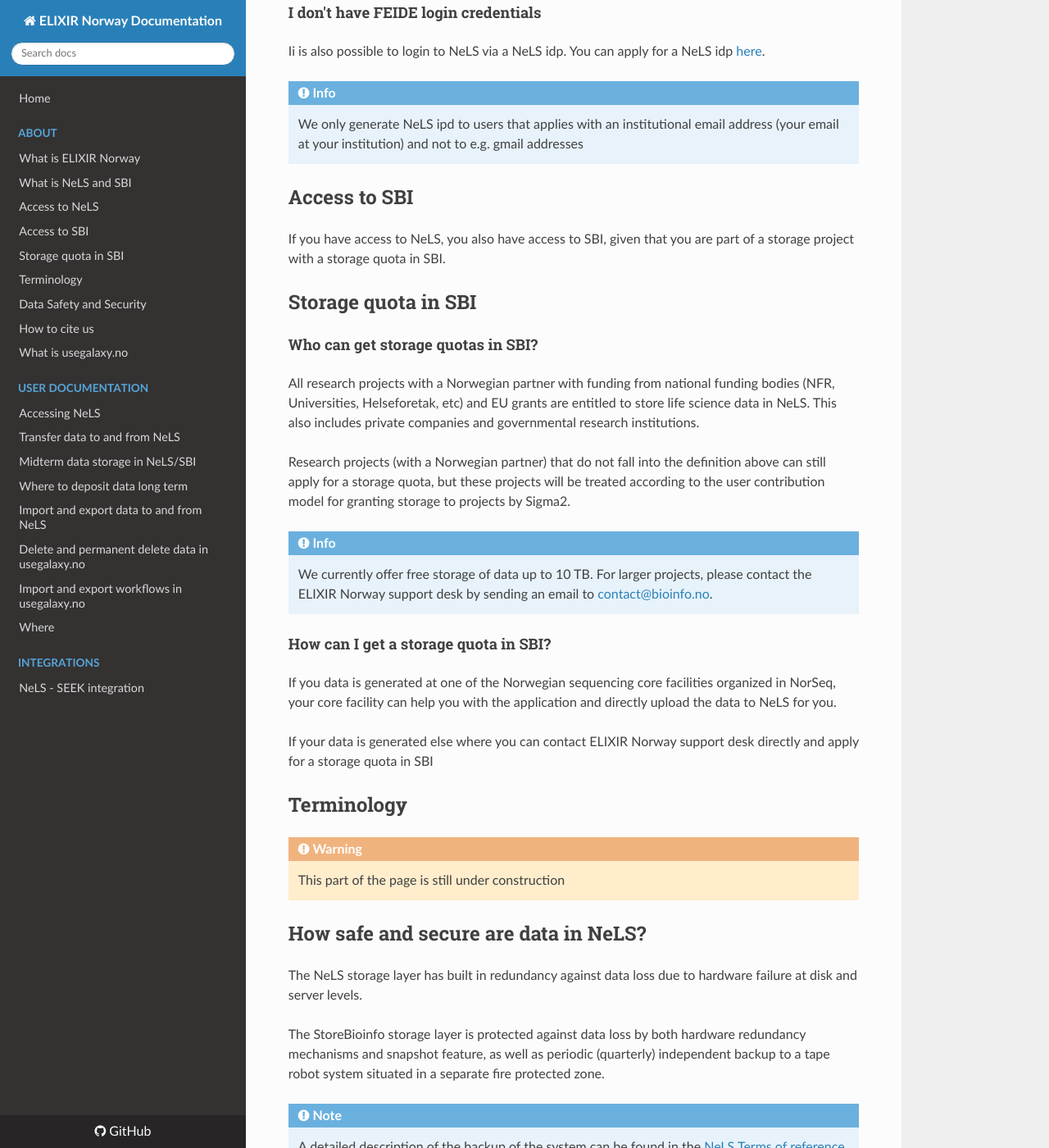
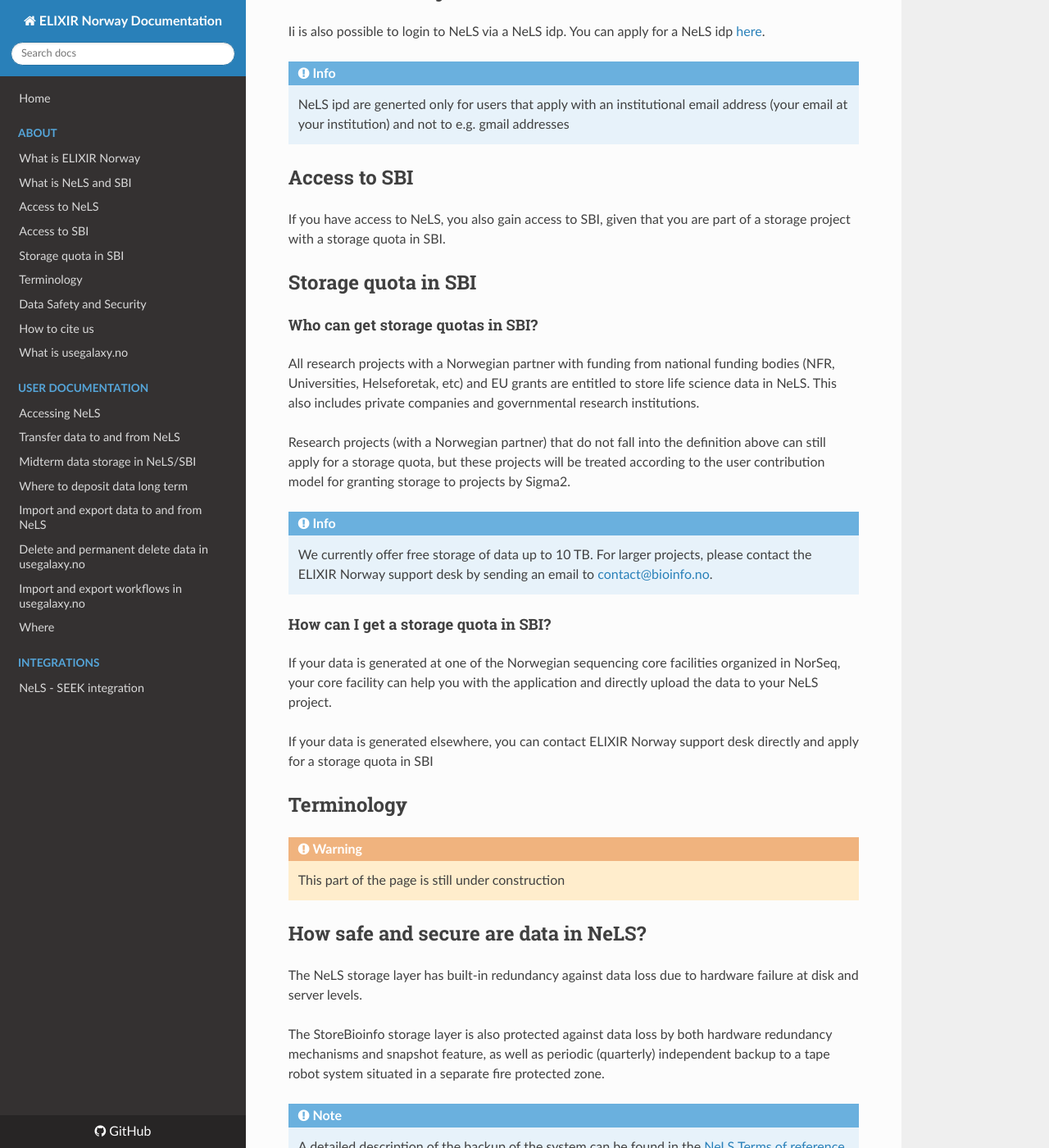
Before and after one commit to elixir-no-nels/nels-docs, an MkDocs documentation site: the page built from docs/about.md, in a window 1280 px wide and 1400 px high, scrolled down 2577 px. Shown: the whole window at 82% size. Built offline with MkDocs 1.6.1, drawn with Linux system fonts in a browser that asks for light colours; nearby versions of some CDN libraries; some of the changed text lies outside the part shown.

Commit message:
Update about.md
Minor edits

```diff
--- a/docs/about.md
+++ b/docs/about.md
@@ -60,10 +60,10 @@
 
 !!! info
 
-     We only generate NeLS ipd to users that applies with an institutional email address (your email at your institution) and not to e.g. gmail addresses
+     NeLS ipd are generted only for users that apply with an institutional email address (your email at your institution) and not to e.g. gmail addresses
 
 ## Access to SBI
-If you have access to NeLS, you also have access to SBI, given that you are part of a storage project with a storage quota in SBI.
+If you have access to NeLS, you also gain access to SBI, given that you are part of a storage project with a storage quota in SBI.
 
 ## Storage quota in SBI
 #### Who can get storage quotas in SBI?
@@ -77,9 +77,9 @@
 
 #### How can I get a storage quota in SBI?
 
-If you data is generated at one of the Norwegian sequencing core facilities organized in NorSeq, your core facility can help you with the application and directly upload the data to NeLS for you.
+If your data is generated at one of the Norwegian sequencing core facilities organized in NorSeq, your core facility can help you with the application and directly upload the data to your NeLS project.
 
-If your data is generated else where you can contact ELIXIR Norway support desk directly and apply for a storage quota in SBI
+If your data is generated elsewhere, you can contact ELIXIR Norway support desk directly and apply for a storage quota in SBI
 
 
 ## Terminology
@@ -89,9 +89,9 @@
 	This part of the page is still under construction
 
 ## How safe and secure are data in NeLS?
-The NeLS storage layer has built in redundancy against data loss due to hardware failure at disk and server levels.
+The NeLS storage layer has built-in redundancy against data loss due to hardware failure at disk and server levels.
 
-The StoreBioinfo storage layer is protected against data loss by both hardware redundancy mechanisms and snapshot feature, as well as periodic (quarterly) independent backup to a tape robot system situated in a separate fire protected zone.
+The StoreBioinfo storage layer is also protected against data loss by both hardware redundancy mechanisms and snapshot feature, as well as periodic (quarterly) independent backup to a tape robot system situated in a separate fire protected zone.
 
 !!! note
 
```
Also changed, not shown: other parts of docs/about.md (+2 -2 lines).
